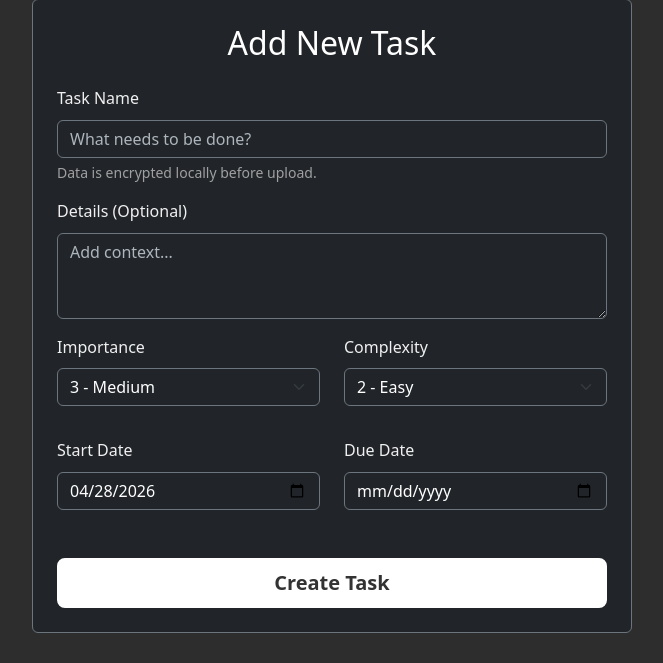
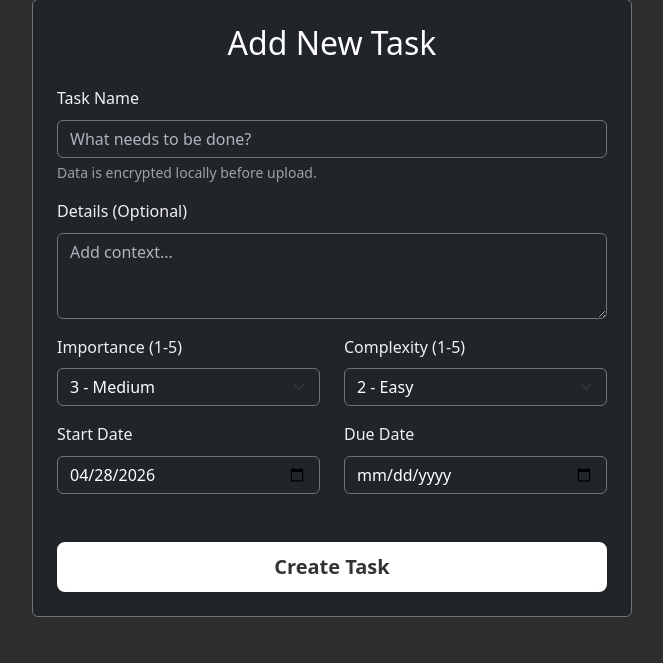
Before and after one commit to bztt282tbz-sys/focus_app, a Flask app: template templates/new_task.html in a window 1280 px wide. Shown: the part 137-800 px from the top of the page, without its empty margins (308-971 px from the left). Run offline with Flask 3, Linux system fonts and the light colour scheme; the template is opened without the code that fills it, so the values that code supplies are empty.

Commit message:
Repaired

```diff
--- a/templates/new_task.html
+++ b/templates/new_task.html
@@ -18,19 +18,23 @@
                 </div>
 
                 <div class="row mb-3 text-start">
-                    <div class="col-md-6 mb-3">
-                        <label for="importance" class="form-label text-light">Importance</label>
+                    <div class="col-md-6 mb-3 mb-md-0">
+                        <label for="importance" class="form-label text-light">Importance (1-5)</label>
                         <select id="importance" name="importance" class="form-select bg-dark text-white border-secondary">
-                            <option value="1">1 - Optional</option>
+                            <option value="1">1 - Low</option>
+                            <option value="2">2 - Normal</option>
                             <option value="3" selected>3 - Medium</option>
+                            <option value="4">4 - High</option>
                             <option value="5">5 - Critical</option>
                         </select>
                     </div>
                     <div class="col-md-6">
-                        <label for="complexity" class="form-label text-light">Complexity</label>
+                        <label for="complexity" class="form-label text-light">Complexity (1-5)</label>
                         <select id="complexity" name="complexity" class="form-select bg-dark text-white border-secondary">
                             <option value="1">1 - Trivial</option>
                             <option value="2" selected>2 - Easy</option>
+                            <option value="3">3 - Moderate</option>
+                            <option value="4">4 - Hard</option>
                             <option value="5">5 - Complex</option>
                         </select>
                     </div>
--- a/templates/onboarding.html
+++ b/templates/onboarding.html
@@ -16,8 +16,9 @@
                 </label>
 
                 <select id="securitySelect" name="security_preference" class="form-control">
-                    <option value="low" selected>No Encryption.</option>
-                    <option value="medium">Some Encryption. (Not implemented)</option>
+                    <option value="low" disabled>No Encryption. </option>
+                    <option value="medium" selected>Label and Comment Encryption. </option>
+                    <option value="high" disabled>Governemt Target. </option>
                 </select>
 
                 <div id="securityDescription" class="mt-3 p-3 border rounded bg-light d-none">
```
Also changed, not shown: templates/task_detail.html (+7 -3 lines).
